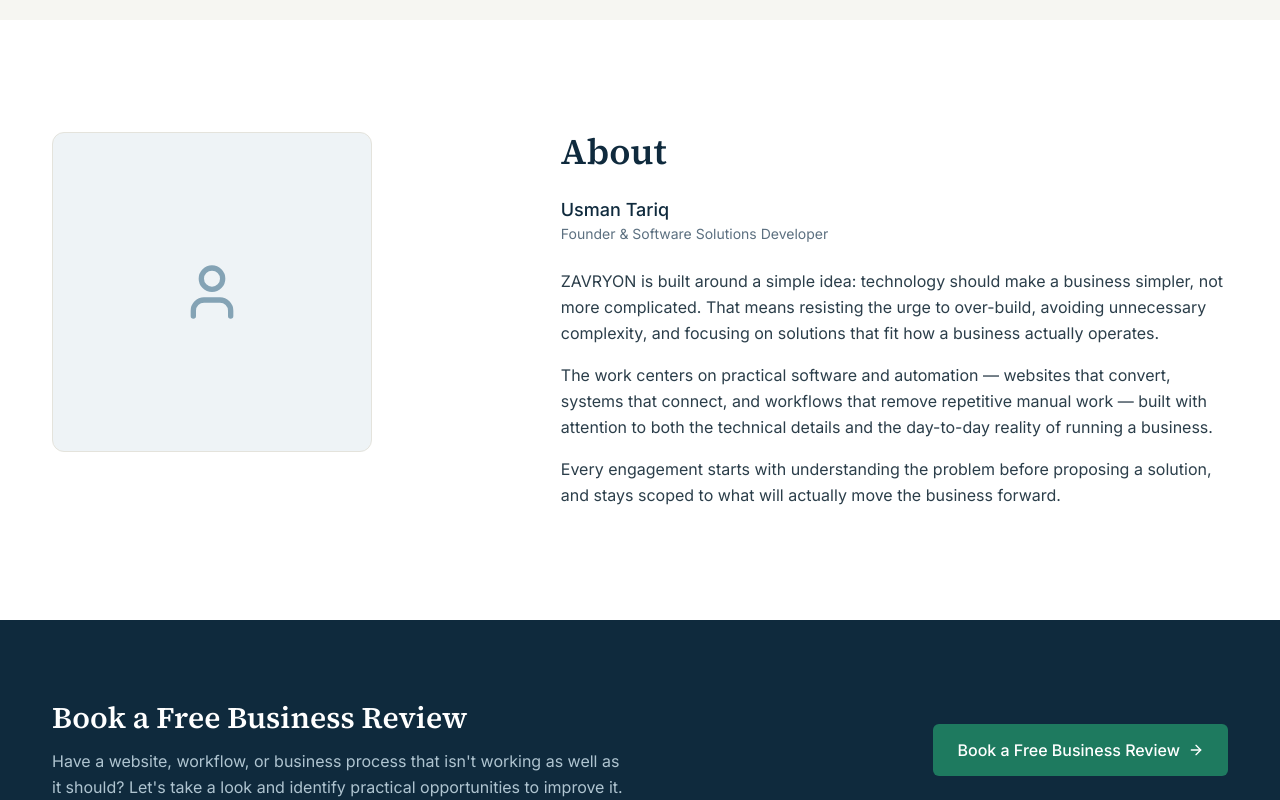
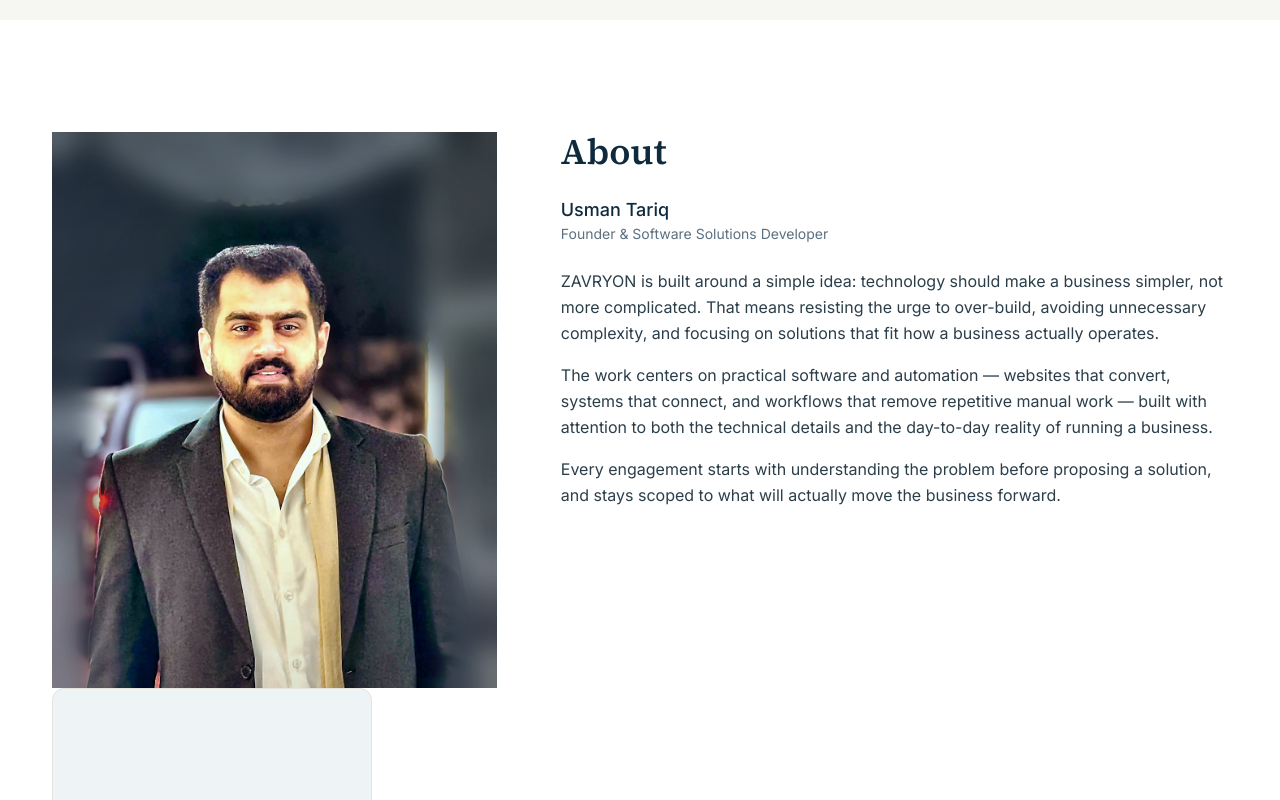
Before and after one commit to UsmanTariq29/Portfolio, a React (Vite) app: page / in a window 1280 px wide. Shown: the part 4880-5680 px from the top of the page. Built offline with nearby package versions, Linux system fonts and the light colour scheme.

Commit message:
added pic

```diff
--- a/src/components/sections/About.tsx
+++ b/src/components/sections/About.tsx
@@ -7,8 +7,7 @@
     <section id="about" className="bg-white py-20 sm:py-28">
       <Container className="grid items-start gap-12 lg:grid-cols-[0.8fr_1.2fr] lg:gap-16">
         <div>
-          {/* Placeholder profile photo — replace with a real headshot. */}
-          <div className="flex aspect-square w-full max-w-xs items-center justify-center rounded-xl border border-line bg-navy-50">
+                  <img src="/CEO-pic.jpg" alt="Usman Tariq" className="h-full w-full object-cover" />          <div className="flex aspect-square w-full max-w-xs items-center justify-center rounded-xl border border-line bg-navy-50">
             <User className="h-16 w-16 text-navy-300" aria-hidden="true" />
           </div>
         </div>
```
Also changed, not shown: CEO-pic.jpg (added).
